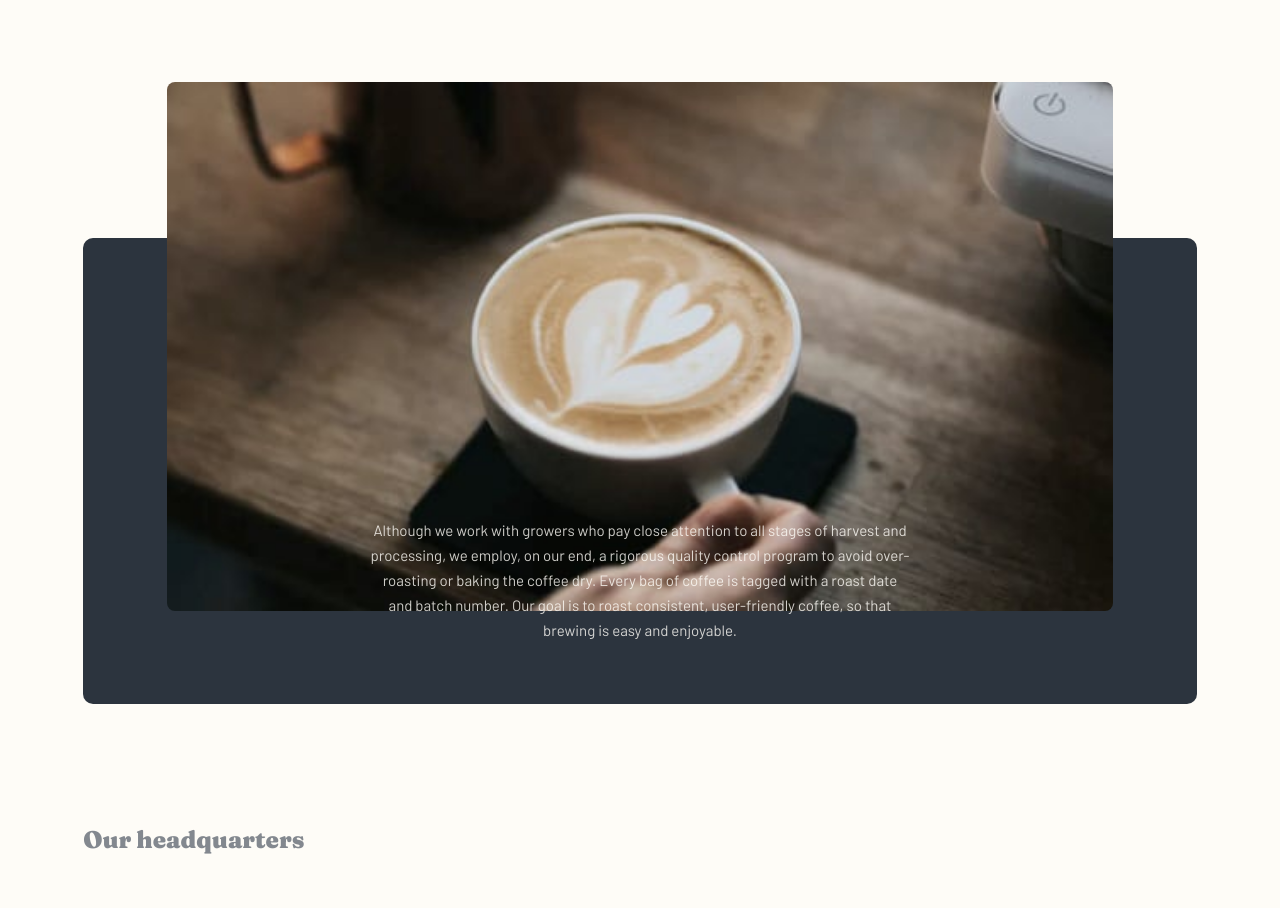
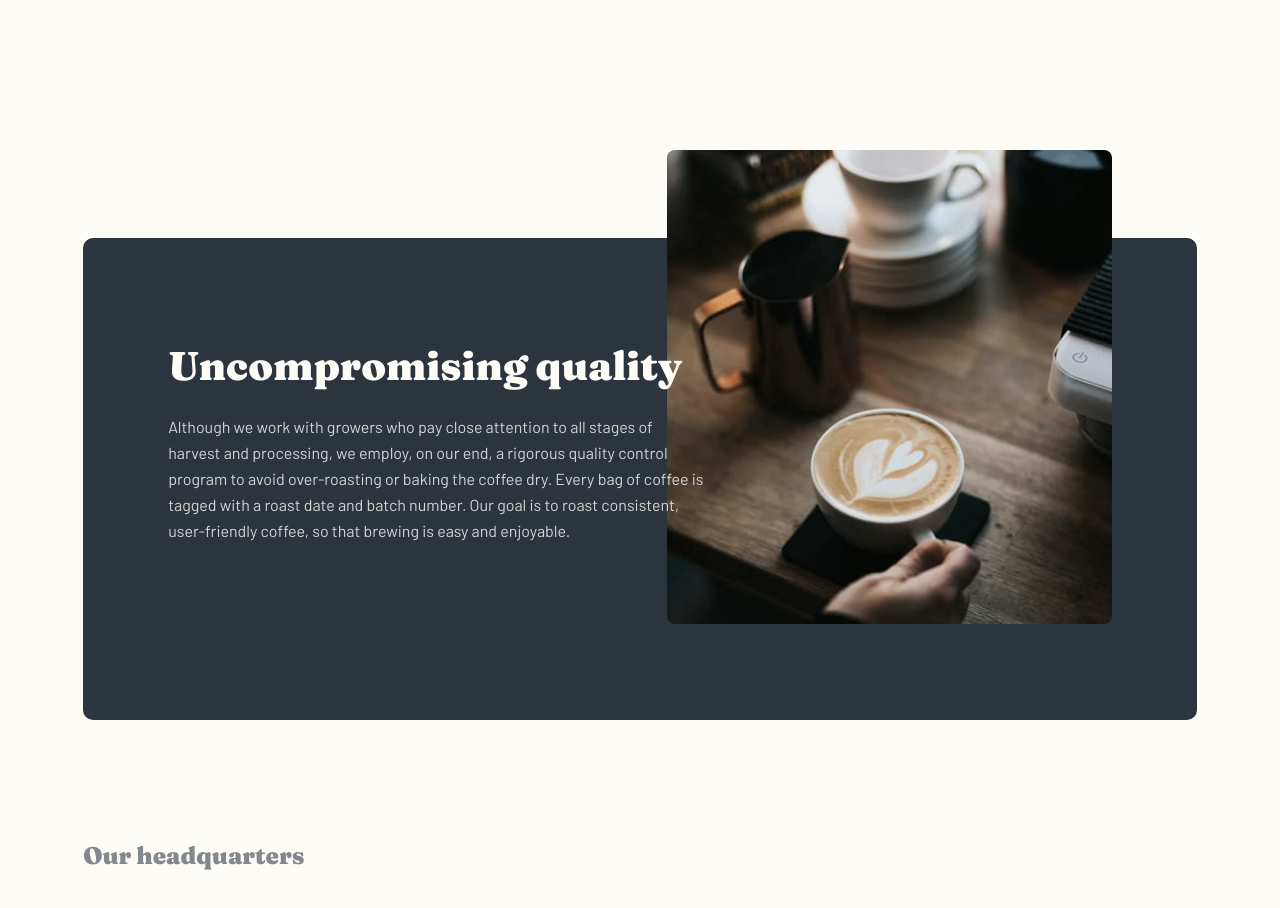
Before and after one commit to gabrielmorandi/Coffeeroasters-Subscription-Site, a React (Vite) app in the folder COFEEROASTERS/: page /about in a window 1280 px wide. Shown: the part 1239-2147 px from the top of the page. Built offline with nearby package versions, Linux system fonts and the light colour scheme.

Commit message:
feature: quality desktop version

```diff
--- a/COFEEROASTERS/src/css/index.css
+++ b/COFEEROASTERS/src/css/index.css
@@ -883,34 +883,77 @@ main #quality .container-flex {
   padding-block: 5rem 3.8rem;
   position: relative;
 }
-main #quality .container-flex img {
+@media (min-width: 1024px) {
+  main #quality .container-flex {
+    align-items: flex-start;
+    padding-inline: 5.31rem;
+    padding-block-end: 11rem;
+  }
+}
+main #quality .container-flex picture {
+  display: flex;
+  justify-content: center;
+}
+main #quality .container-flex picture img {
   position: absolute;
   top: -5rem;
   width: 85%;
   border-radius: 0.5rem;
+  max-width: 400px;
 }
 @media (min-width: 768px) {
-  main #quality .container-flex img {
+  main #quality .container-flex picture img {
     top: -9.75rem;
+    max-width: 590px;
   }
 }
-main #quality .container-flex h2 {
+@media (min-width: 1024px) {
+  main #quality .container-flex picture img {
+    width: 27.8125rem;
+    height: 29.625rem;
+    top: -5.5rem;
+    right: 5.31rem;
+  }
+}
+main #quality .container-flex .quality-content {
+  display: flex;
+  flex-direction: column;
+  padding-block-start: 4rem;
+  gap: 1.5rem;
+}
+@media (min-width: 768px) {
+  main #quality .container-flex .quality-content {
+    padding-block-start: 8rem;
+  }
+}
+@media (min-width: 1024px) {
+  main #quality .container-flex .quality-content {
+    padding-block-start: 0;
+  }
+}
+main #quality .container-flex .quality-content h2 {
   color: #FEFCF7;
   text-align: center;
   font-family: Fraunces;
   font-size: 1.75rem;
   font-weight: 900;
   line-height: 1.75rem;
-  padding-block-start: 4rem;
+  z-index: 1;
 }
 @media (min-width: 768px) {
-  main #quality .container-flex h2 {
+  main #quality .container-flex .quality-content h2 {
     font-size: 2rem;
     line-height: 3rem;
-    padding-block-start: 8rem;
   }
 }
-main #quality .container-flex p {
+@media (min-width: 1024px) {
+  main #quality .container-flex .quality-content h2 {
+    text-align: left;
+    font-size: 2.5rem;
+    line-height: 3rem;
+  }
+}
+main #quality .container-flex .quality-content p {
   color: #FEFCF7;
   text-align: center;
   font-family: Barlow;
@@ -920,8 +963,15 @@ main #quality .container-flex p {
   opacity: 0.8000000119;
 }
 @media (min-width: 768px) {
-  main #quality .container-flex p {
+  main #quality .container-flex .quality-content p {
     max-width: 33.75rem;
+  }
+}
+@media (min-width: 1024px) {
+  main #quality .container-flex .quality-content p {
+    text-align: left;
+    font-size: 1rem;
+    line-height: 1.625rem;
   }
 }
 main #headquarters {
--- a/COFEEROASTERS/src/pages/About.jsx
+++ b/COFEEROASTERS/src/pages/About.jsx
@@ -7,6 +7,7 @@ import Commitment from "../assets/about/mobile/image-commitment.jpg"
 import CommitmentTablet from "../assets/about/tablet/image-commitment.jpg"
 import CommitmentDesk from "../assets/about/desktop/image-commitment.jpg"
 import Quality from "../assets/about/mobile/image-quality.jpg"
+import QualityDesk from "../assets/about/desktop/image-quality.jpg"
 import UK from "../assets/about/desktop/illustration-uk.svg"
 import Australia from "../assets/about/desktop/illustration-australia.svg"
 import Canada from "../assets/about/desktop/illustration-canada.svg"
@@ -47,16 +48,21 @@ function AboutPage() {
         </section>
         <section id="quality">
           <div className="container-flex">
+            <picture>
+              <source media="(min-width: 1024px)" srcset={QualityDesk} />
               <img src={Quality} alt="Uncompromising quality" />
+            </picture>
+            <div className="quality-content">
               <h2>Uncompromising quality</h2>
               <p>
                 Although we work with growers who pay close attention to all
                 stages of harvest and processing, we employ, on our end, a
-              rigorous quality control program to avoid over-roasting or baking
-              the coffee dry. Every bag of coffee is tagged with a roast date
-              and batch number. Our goal is to roast consistent, user-friendly
-              coffee, so that brewing is easy and enjoyable.
+                rigorous quality control program to avoid over-roasting or
+                baking the coffee dry. Every bag of coffee is tagged with a
+                roast date and batch number. Our goal is to roast consistent,
+                user-friendly coffee, so that brewing is easy and enjoyable.
               </p>
+            </div>
           </div>
         </section>
         <section id="headquarters">
--- a/COFEEROASTERS/src/sass/components/main.sass
+++ b/COFEEROASTERS/src/sass/components/main.sass
@@ -436,35 +436,65 @@ main
       padding-inline: 1.5rem
       padding-block: 5rem 3.8rem
       position: relative
-      img
-        position: absolute
-        top: -5rem
-        width: 85%
-        border-radius: .5rem
+      @include m.desktop()
+        align-items: flex-start
+        padding-inline: 5.31rem
+        padding-block-end: 11rem
+      picture
+        display: flex
+        justify-content: center
+        img
+          position: absolute
+          top: -5rem
+          width: 85%
+          border-radius: .5rem
+          max-width: 400px
+          @include m.tablet()
+            top: -9.75rem
+            max-width: 590px
+          @include m.desktop()
+            width: 27.8125rem
+            height: 29.625rem
+            top: -5.5rem
+            right: 5.31rem
+      .quality-content
+        display: flex
+        flex-direction: column
+        padding-block-start: 4rem
+        gap: 1.5rem
         @include m.tablet()
-          top: -9.75rem
-      h2
-        color: v.$light
-        text-align: center
-        font-family: Fraunces
-        font-size: 1.75rem
-        font-weight: 900
-        line-height: 1.75rem
-        padding-block-start: 4rem
-        @include m.tablet()
-          font-size: 2rem
-          line-height: 3rem
           padding-block-start: 8rem
-      p
-        color: v.$light
-        text-align: center
-        font-family: Barlow
-        font-size: 0.9375rem
-        font-weight: 400
-        line-height: 1.5625rem
-        opacity: 0.800000011920929
-        @include m.tablet()
-          max-width: 33.75rem
+        @include m.desktop()
+          padding-block-start: 0
+        h2
+          color: v.$light
+          text-align: center
+          font-family: Fraunces
+          font-size: 1.75rem
+          font-weight: 900
+          line-height: 1.75rem
+          z-index: 1
+          @include m.tablet()
+            font-size: 2rem
+            line-height: 3rem
+          @include m.desktop()
+            text-align: left
+            font-size: 2.5rem
+            line-height: 3rem
+        p
+          color: v.$light
+          text-align: center
+          font-family: Barlow
+          font-size: 0.9375rem
+          font-weight: 400
+          line-height: 1.5625rem
+          opacity: 0.800000011920929
+          @include m.tablet()
+            max-width: 33.75rem
+          @include m.desktop()
+            text-align: left
+            font-size: 1rem
+            line-height: 1.625rem
   #headquarters
     width: 100%
     display: grid
```
Also changed, not shown: 1 other file (tests, documents, lock files or other folders). Lines whose indentation alone changed are shown as unchanged.
